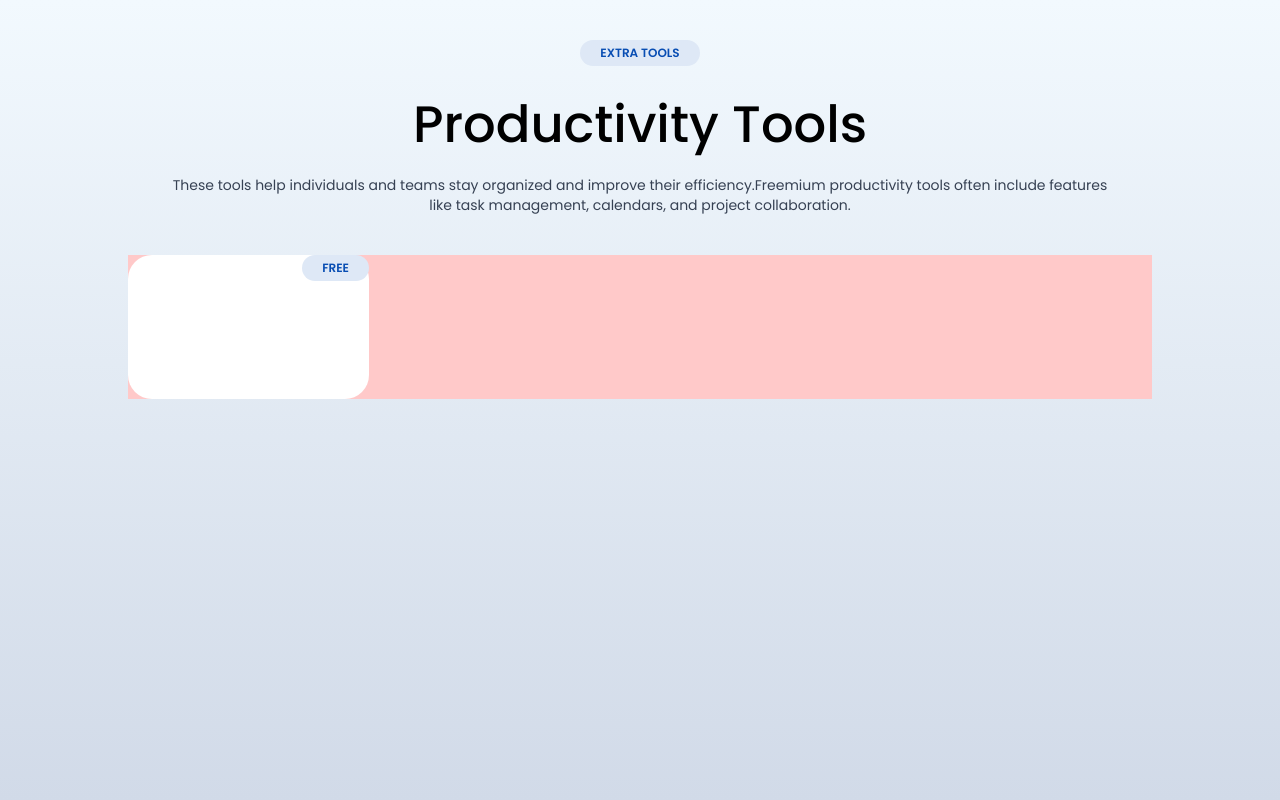
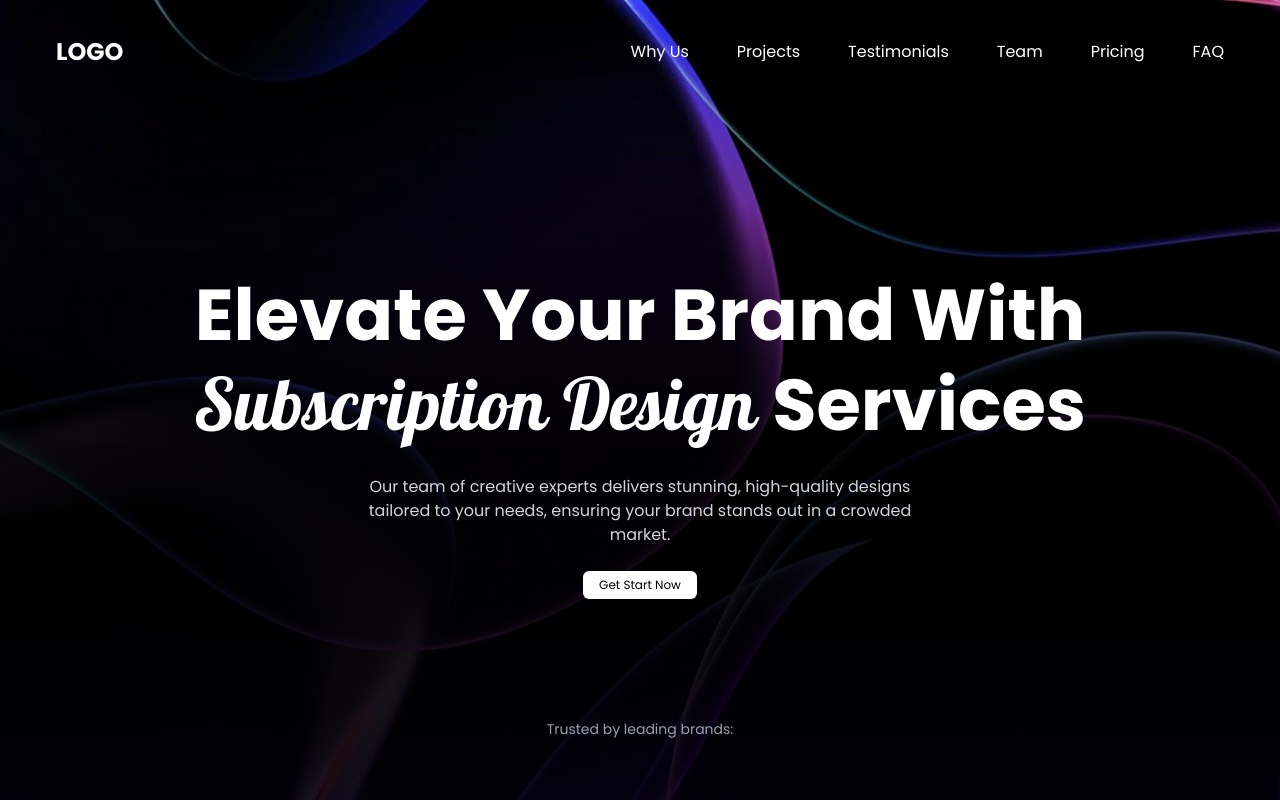
Before and after one commit to sheraz-saqib/software-voting-web-app, a Next.js app: page / in a window 1280 px wide. Shown: the top 800 px of the page. Built offline with nearby package versions, Linux system fonts and the light colour scheme.

Commit message:
top section completed

```diff
--- a/src/app/page.js
+++ b/src/app/page.js
@@ -1,10 +1,10 @@
-import TopSection from '@/sections/TopSection/TopSection'
 import React from 'react'
 import ProductivityTools from '@/components/ProductivityTools/ProductivityTools'
+import TopSection from '@/components/TopSection/TopSection'
 const page = () => {
   return (
     <>
-{/* <TopSection/> */}
+<TopSection/>
 <ProductivityTools/>
 </>
   )
--- /dev/null
+++ b/src/components/TopSection/Brand.js
@@ -0,0 +1,33 @@
+import React from "react";
+
+const Brand = () => {
+  return (
+    <div className="px-2 flex justify-center items-center min-h-screen  text-white text-center relative overflow-hidden">
+      <div className="z-10">
+        <h1 className="text-3xl lg:text-7xl font-bold leading-tight">
+          <span className="block">Elevate Your Brand With</span>
+          <span className="block">
+            <span className="font-light Galada-Regular">
+              Subscription Design{" "}
+            </span>
+            <span className="font-bold text-white">Services</span>
+          </span>
+        </h1>
+
+        <p className="mt-4 text-sm lg:text-base  max-w-xl mx-auto text-gray-300">
+          Our team of creative experts delivers stunning, high-quality designs
+          tailored to your needs, ensuring your brand stands out in a crowded
+          market.
+        </p>
+        <button className="mt-6 text-xs bg-white text-black px-4 py-1.5 rounded-md hover:bg-gray-200 transition">
+          Get Start Now
+        </button>
+        <p className="mt-30 text-sm text-gray-400">
+          Trusted by leading brands:
+        </p>
+      </div>
+    </div>
+  );
+};
+
+export default Brand;
--- /dev/null
+++ b/src/components/TopSection/TopSection.js
@@ -0,0 +1,18 @@
+import React from "react";
+import Header from "../Header/Header";
+import Brand from "./Brand";
+
+const TopSection = () => {
+  return (
+    <div
+      className="relative min-h-screen bg-cover bg-center bg-no-repeat"
+      style={{ backgroundImage: "url('/assets/images/banner-image.webp')" }}
+    >
+      <div className="absolute inset-0 bg-gradient-to-t from-[#050215] via-black to-transparent opacity-90 z-0"></div>
+      <Header />
+      <Brand />
+    </div>
+  );
+};
+
+export default TopSection;
--- a/src/sections/SectionHero/SectionHero.js
+++ /dev/null
@@ -1,27 +0,0 @@
-import React from 'react';
-
-const SectionHero = () => {
-  return (
-    <div className="px-2 flex justify-center items-center min-h-screen  text-white text-center relative overflow-hidden">
-      <div className="z-10">
-        <h1 className="text-3xl lg:text-7xl font-bold leading-tight">
-          <span className="block">Elevate Your Brand With</span>
-          <span className="block font-light Galada-Regular">
-            Subscription Design <span className="font-normal ">Services</span>
-          </span>
-        </h1>
-        <p className="mt-4 text-sm lg:text-base  max-w-2xl mx-auto text-gray-300">
-          Our team of creative experts delivers stunning, high-quality designs tailored to your needs, ensuring your brand stands out in a crowded market.
-        </p>
-        <button className="mt-6 text-sm bg-white text-gray-900 px-4 py-1 rounded-md font-medium hover:bg-gray-200 transition">
-          Get Start Now
-        </button>
-        <p className="mt-30 text-sm text-gray-400">
-          Trusted by leading brands:
-        </p>
-      </div>
-    </div>
-  );
-};
-
-export default SectionHero;
--- a/src/sections/TopSection/TopSection.js
+++ /dev/null
@@ -1,18 +0,0 @@
-import Header from '@/components/Navbar/Navbar';
-import React from 'react';
-import SectionHero from '../SectionHero/SectionHero';
-
-const TopSection = () => {
-  return (
-    <div
-      className="relative min-h-screen bg-cover bg-center bg-no-repeat"
-      style={{ backgroundImage: "url('/assets/images/banner-image.webp')" }}
-    >
-<div className="absolute inset-0 bg-gradient-to-t from-black via-black to-gray-900 opacity-80 z-0"></div>
-<Header />
-      <SectionHero />
-    </div>
-  );
-};
-
-export default TopSection;
```
Also changed, not shown: src/components/Header/Header.js (renamed from src/components/Navbar/Navbar.js).
